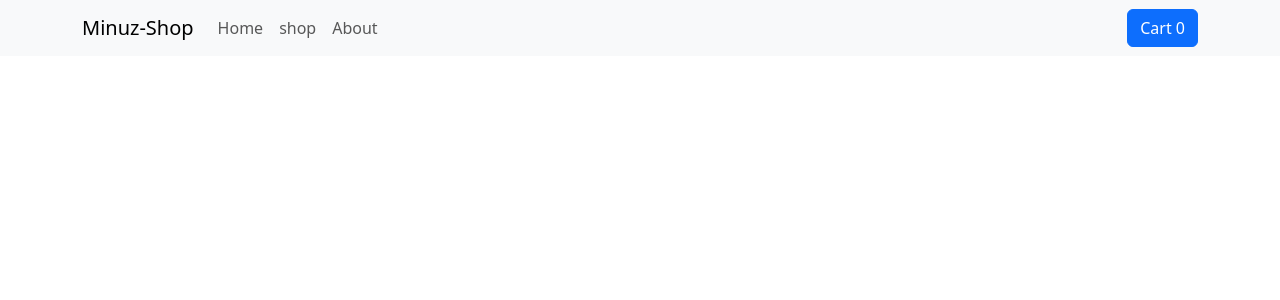
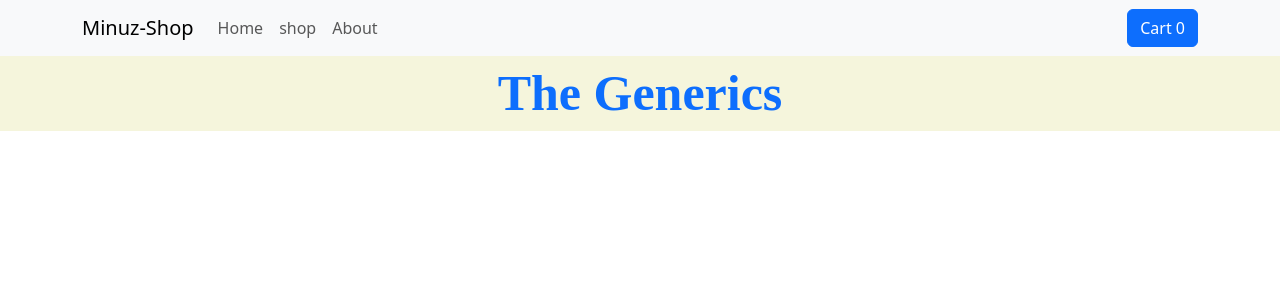
Before and after one commit to Pratheek161001/E-commere-app, a React (Create React App) app: page / in a window 1280 px wide. Shown: the top 300 px of the page. Built offline with nearby package versions, Linux system fonts and the light colour scheme.

Commit message:
app logo also added

```diff
--- a/src/App.js
+++ b/src/App.js
@@ -1,13 +1,11 @@
 import React from 'react';
 import BasicExample from './Navbar';
-
-
+import Applogo from './Applogo';
 
 function App() {
   return  <>
   <BasicExample></BasicExample>
-
-
+  <Applogo></Applogo>
   </>
 
 
--- a/src/Applogo.js
+++ b/src/Applogo.js
@@ -2,7 +2,7 @@ import React from 'react'
 
 const Applogo = () => {
   return (
-    <div>The Generics</div>
+    <div style={{textAlign:'center', fontSize:'50px',fontFamily:'cursive',fontWeight:'bold', color:'#0d6efd',backgroundColor:'beige'}}>The Generics</div>
   )
 }
 
```
